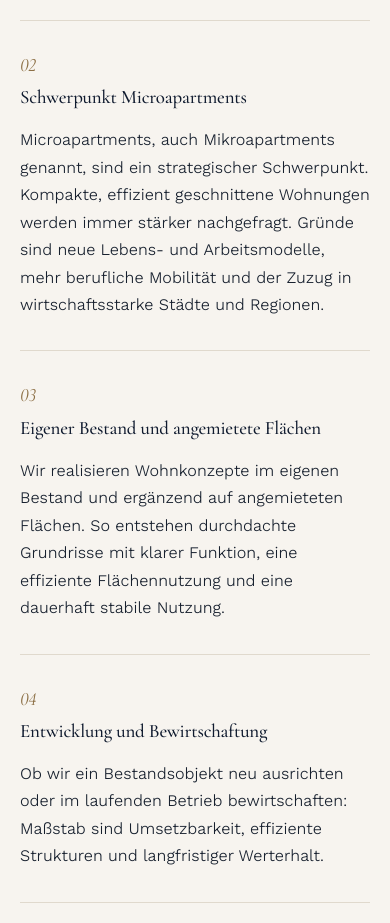
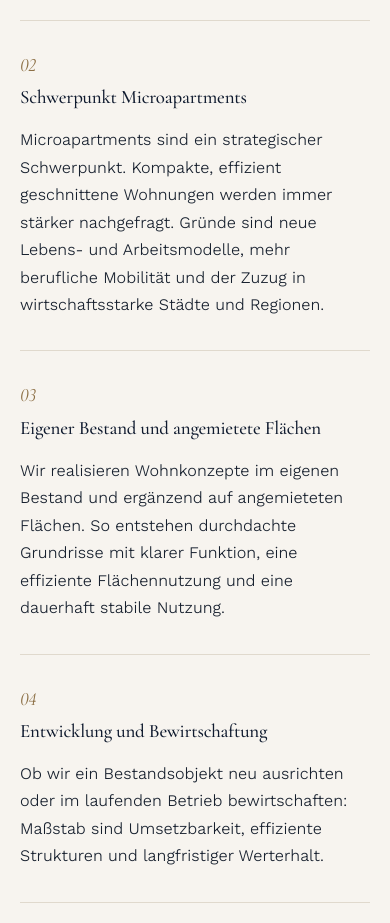
Before and after one commit to skfrank81/Frank-Verm-gensverwaltung, a plain HTML site: page immobilien.html in a window 390 px wide. Shown: the part 1280-2203 px from the top of the page. Drawn offline with Linux system fonts and the light colour scheme.

Commit message:
immobilien.html

```diff
--- a/immobilien.html
+++ b/immobilien.html
@@ -68,7 +68,7 @@
     </article>
     <article class="block reveal">
       <h2><span>02</span>Schwerpunkt Microapartments</h2>
-      <p>Microapartments, auch Mikroapartments genannt, sind ein strategischer Schwerpunkt. Kompakte, effizient geschnittene Wohnungen werden immer stärker nachgefragt. Gründe sind neue Lebens- und Arbeitsmodelle, mehr berufliche Mobilität und der Zuzug in wirtschaftsstarke Städte und Regionen.</p>
+      <p>Microapartments sind ein strategischer Schwerpunkt. Kompakte, effizient geschnittene Wohnungen werden immer stärker nachgefragt. Gründe sind neue Lebens- und Arbeitsmodelle, mehr berufliche Mobilität und der Zuzug in wirtschaftsstarke Städte und Regionen.</p>
     </article>
     <article class="block reveal">
       <h2><span>03</span>Eigener Bestand und angemietete Flächen</h2>
```
